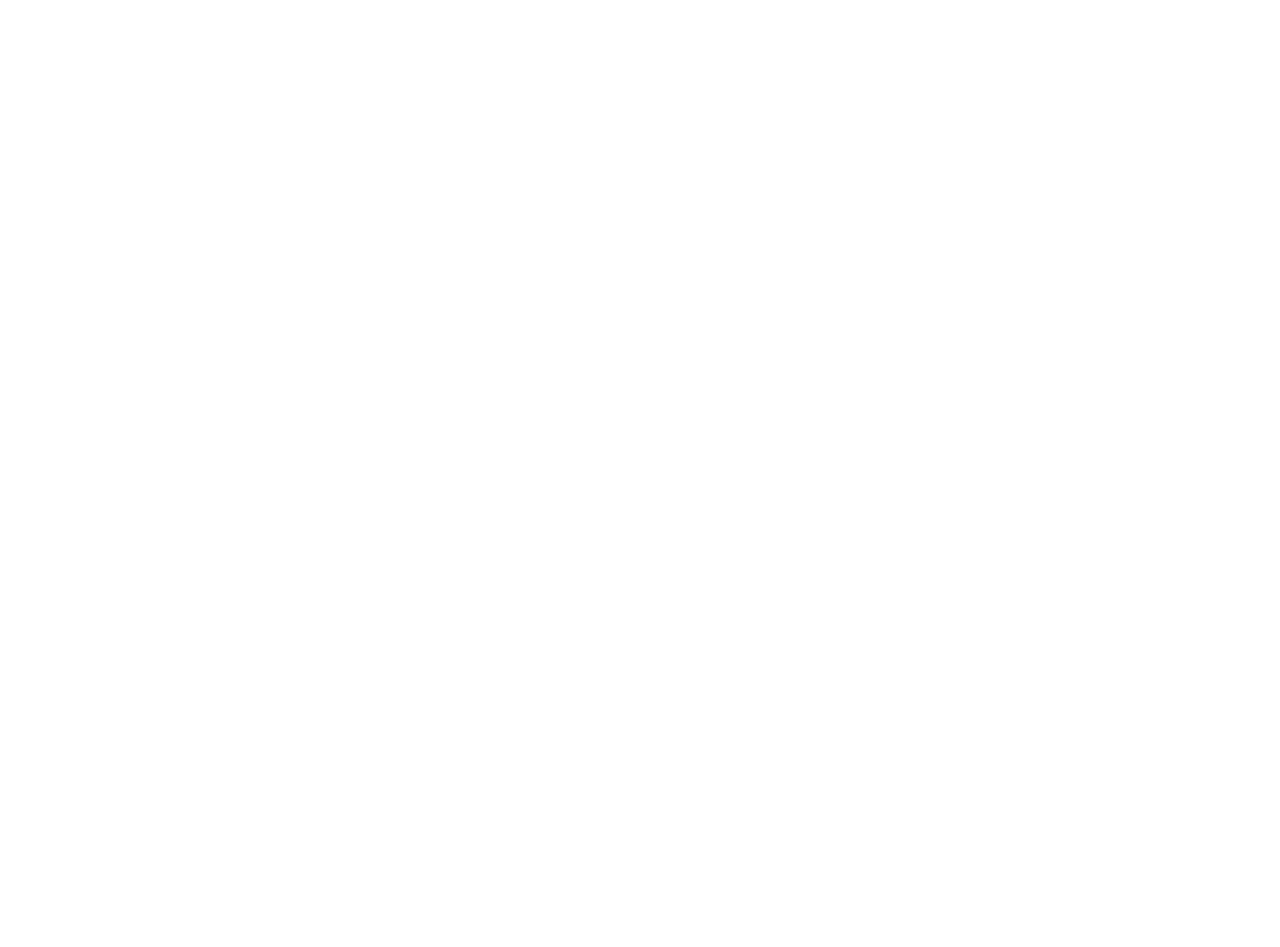
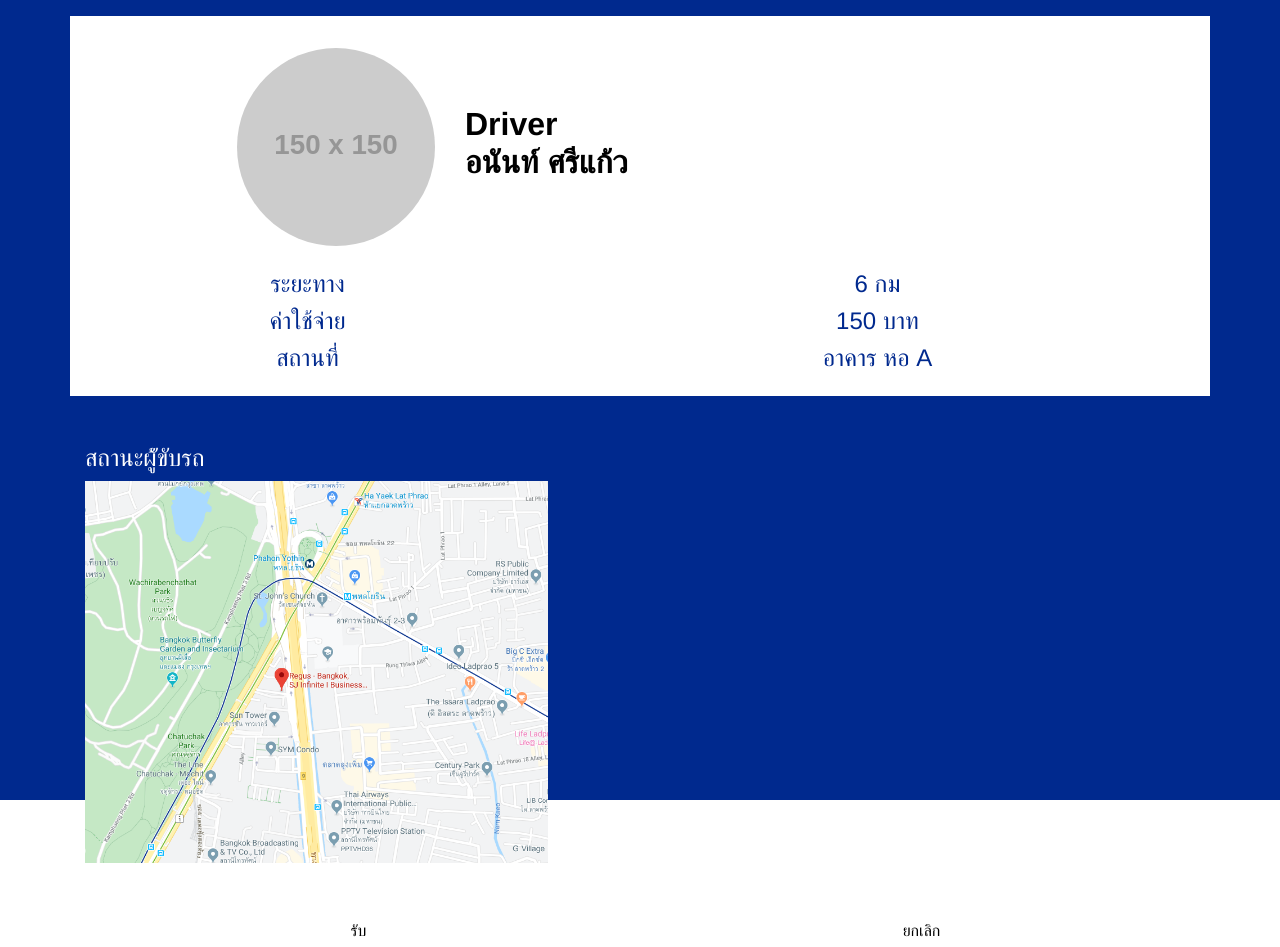
Before and after one commit to WebmasterCamp/ywc17-workshop-h, a Vue app: page /select in a window 1280 px wide. Before the commit the page ends 800 px from the top, so only its background shows below. Built offline with nearby package versions, Linux system fonts and the light colour scheme.

Commit message:
select driver view

```diff
--- a/index.html
+++ b/index.html
@@ -25,6 +25,7 @@
     href="<%= htmlWebpackPlugin.files.publicPath %>static/img/icons/apple-touch-icon-152x152.png">
   <link rel="mask-icon" href="<%= htmlWebpackPlugin.files.publicPath %>static/img/icons/safari-pinned-tab.svg"
     color="#4DBA87">
+  <link href="https://fonts.googleapis.com/css?family=Kanit&display=swap" rel="stylesheet">
   <!-- Add to home screen for Windows -->
   <meta name="msapplication-TileImage"
     content="<%= htmlWebpackPlugin.files.publicPath %>static/img/icons/msapplication-icon-144x144.png">
--- a/src/pages/home/HomePage.vue
+++ b/src/pages/home/HomePage.vue
@@ -82,14 +82,18 @@
     }
   },
   methods: {
-      handlePark() {
-         this.$router.push({ name: "WaitPage" });
-      }
+    handlePark() {
+      this.$router.push({ name: "WaitPage" });
+    }
   }
 });
 </script>
 
 <style lang="scss" scoped>
+* {
+  font-family: "Kanit", sans-serif;
+}
+
 h2 {
   @media only screen and (max-width: 766px) {
     font-size: 1.5rem;
--- /dev/null
+++ b/src/pages/selectDriver/SelectDriverPage.vue
@@ -0,0 +1,117 @@
+<template>
+  <div class="bg">
+    <div class="container pt-3">
+      <div class="row driver pb-3 pt-3">
+        <div class="name col-12 mt-3">
+          <div class="row">
+            <img class="col-3 picture ml-auto" src="https://via.placeholder.com/150" />
+            <h2 class="col-8 text-left d-name">
+              Driver
+              <br />อนันท์ ศรีแก้ว
+            </h2>
+          </div>
+          <div class="row mt-4">
+            <div class="label col-5">
+              <h4>ระยะทาง</h4>
+              <h4>ค่าใช้จ่าย</h4>
+              <h4>สถานที่</h4>
+            </div>
+            <div class="detail col-7">
+              <h4>6 กม</h4>
+              <h4>150 บาท</h4>
+              <h4>อาคาร หอ A</h4>
+            </div>
+          </div>
+        </div>
+      </div>
+      <div class="detail2 mt-5">
+        <h4>สถานะผู้ัขับรถ</h4>
+        <img class="img-fluid col-5 maps" src="../../assets/driver-status.png"/>
+      </div>
+      <div class="btn-group mt-5">
+        <button class="pl-3 pr-3 pt-2 pb-1">รับ</button>
+        <button class="pl-3 pr-3 ml-3 pt-2 pb-1">ยกเลิก</button>
+      </div>
+    </div>
+  </div>
+</template>
+
+<script>
+import Vue from "vue";
+export default Vue.extend({});
+</script>
+
+<style lang="scss" scoped>
+* {
+  border-collapse: separate;
+}
+
+h2 {
+  @media only screen and (max-width: 766px) {
+    font-size: 1.3rem;
+  }
+}
+h4 {
+  @media only screen and (max-width: 766px) {
+    font-size: 1rem;
+  }
+}
+.bg {
+  background-color: #00298e;
+  height: 100%;
+}
+
+.driver {
+  color: #00298e;
+  background-color: white;
+  display: flex;
+  justify-content: center;
+}
+
+.name > .row {
+  display: flex;
+  flex-direction: row;
+  align-items: center;
+}
+
+.picture {
+  max-width: 20%;
+  border-radius: 50%;
+}
+
+.detail2 {
+  > h4 {
+    color: white;
+  }
+}
+
+.d-name {
+  color: black;
+  font-weight: bold;
+}
+.label,
+.detail {
+  display: flex;
+  flex-direction: column;
+  align-items: center;
+}
+
+.btn-group {
+  display: flex;
+  flex-direction: row;
+  align-items: center;
+  justify-content: center;
+
+  > button {
+    border-radius: 10px;
+    background-color: white;
+    width: 2100px;
+    outline: none;
+    border: none;
+  }
+
+}
+.maps {
+    padding: 0;
+}
+</style>
--- a/src/router/index.js
+++ b/src/router/index.js
@@ -7,6 +7,7 @@
 import HomePage from '../pages/home/HomePage'
 import WaitingPage from '../pages/waiting/WaitingPage'
 import WaitPage from '../pages/wait/WaitPage'
+import SelectDriverPage from '../pages/selectDriver/SelectDriverPage'
 
 Vue.use(Router)
 
@@ -47,6 +48,11 @@
       path: '/wait',
       name: 'WaitPage',
       component: WaitPage
+    },
+    {
+      path: '/select',
+      name: 'SelectDriverPage',
+      component: SelectDriverPage
     }
   ]
 })
```
Also changed, not shown: src/assets/driver-status.png (added).
